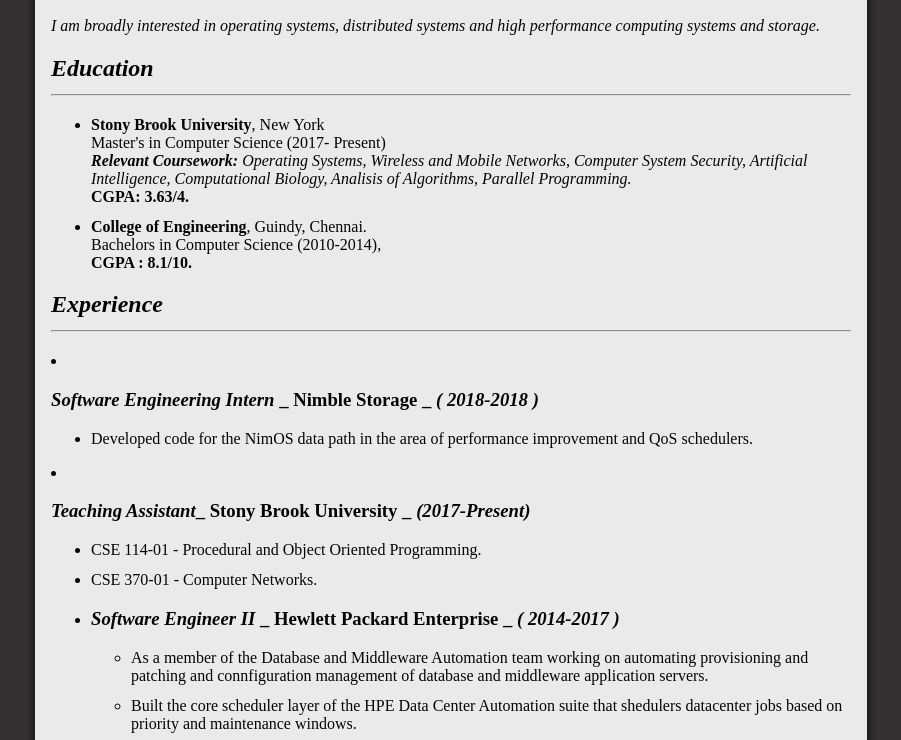
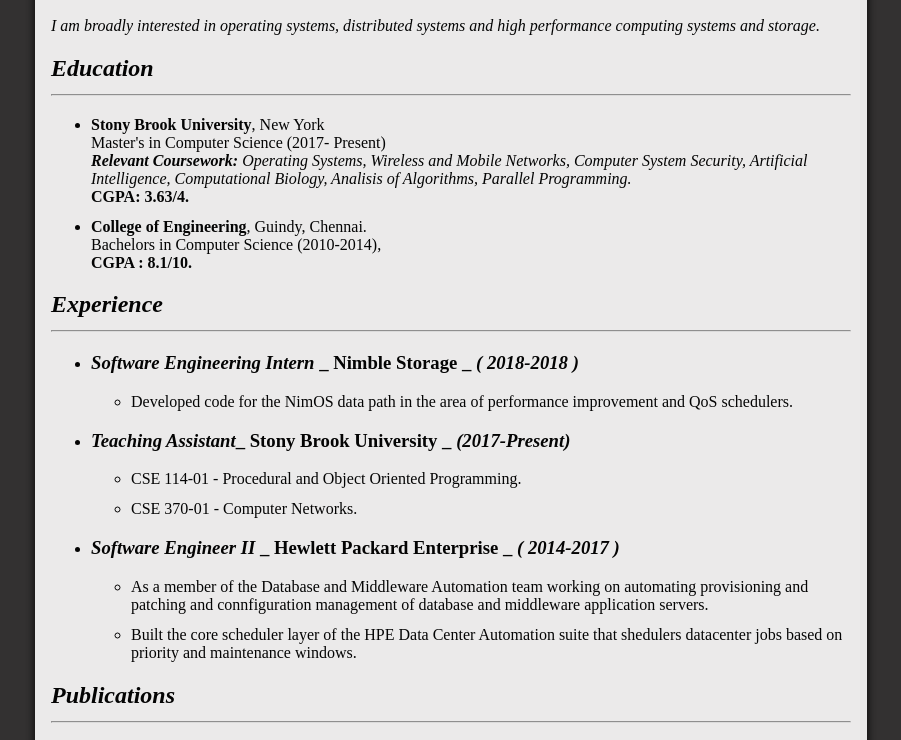
Before and after one commit to prashanths1992/prashanths1992.github.io, a plain HTML site: page index.html in a window 1280 px wide. Shown: the part 202-942 px from the top of the page, without its empty margins (189-1090 px from the left). Drawn offline with Linux system fonts and the light colour scheme.

Commit message:
Update index.html

```diff
--- a/index.html
+++ b/index.html
@@ -29,14 +29,14 @@
 		<div>
 
 	    <h2><i>Experience</i><hr style="color: black;"></h2>
-			<li><h3><i>Software Engineering Intern</i> _ Nimble Storage _ <i>( 2018-2018 )</i></h3>
+		<ul>	<li><h3><i>Software Engineering Intern</i> _ Nimble Storage _ <i>( 2018-2018 )</i></h3>
 		<ul><li>Developed code for the NimOS data path in the area of performance improvement and QoS schedulers.</ul>
 		<li><h3><i>Teaching Assistant</i>_ Stony Brook University _ <i> (2017-Present)</i></h3>
 			<ul>
 			<li>CSE 114-01 - Procedural and Object Oriented Programming.</li>
 			<li>CSE 370-01 - Computer Networks.</li>
 			</ul>
-	    <ul>
+
 		<li><h3><i>Software Engineer II</i> _ Hewlett Packard Enterprise _ <i>( 2014-2017 )</i></h3>
 		<ul><li>As a member of the Database and Middleware Automation team working on automating provisioning and patching and connfiguration management of database and middleware application servers.
 		<li>Built the core scheduler layer of the HPE Data Center Automation suite that shedulers datacenter jobs based on priority and maintenance windows.
```
